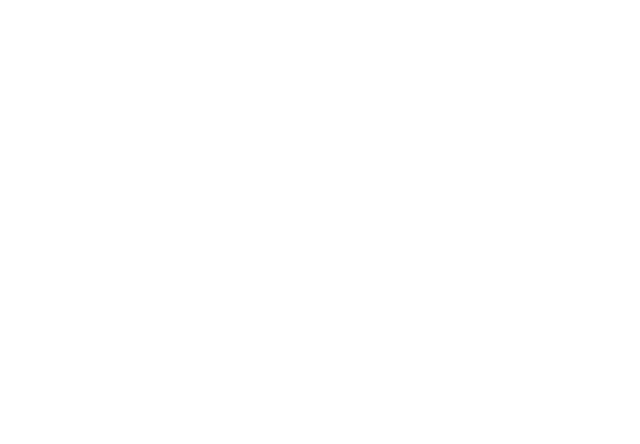
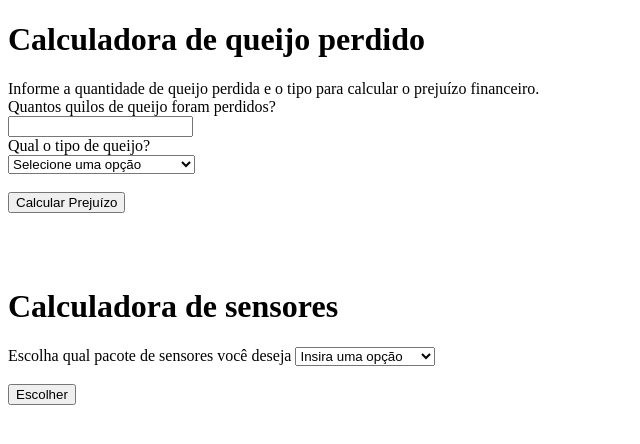
Before and after one commit to 1S-Blue-Cheese-Solutions/Monitoramento-de-Temperatura-e-Umidade-do-Ar, a plain HTML site: page simulador-financeiro/logica-simulador-financeiro.html in a window 1280 px wide. Shown: the whole page, without its empty margins (0-640 px from the left). Drawn offline with Linux system fonts and the light colour scheme.

Commit message:
junção das calculadoras

```diff
--- a/simulador-financeiro/logica-simulador-financeiro.html
+++ b/simulador-financeiro/logica-simulador-financeiro.html
@@ -5,17 +5,94 @@
  A partir do custo de implementação baseado no m² traz o valor "médio" da solução, precisa
  entrar em contato com a equipe para ter o valor exato
 -->
-<!DOCTYPE html>
+<!doctype html>
 <html lang="en">
-<head>
-    <meta charset="UTF-8">
-    <meta name="viewport" content="width=device-width, initial-scale=1.0">
+  <head>
+    <meta charset="UTF-8" />
+    <meta name="viewport" content="width=device-width, initial-scale=1.0" />
     <title>Simulador Financeiro</title>
-</head>
-<body>
+  </head>
+  <body>
+    <h1>Calculadora de queijo perdido</h1>
+    <span>
+      Informe a quantidade de queijo perdida e o tipo para calcular o prejuízo
+      financeiro.
+    </span>
+    <br />
 
-</body>
+    <label>Quantos quilos de queijo foram perdidos?</label><br />
+    <input type="text" id="input_quilos" /><br />
+
+    <label>Qual o tipo de queijo?</label><br />
+    <select id="select_queijo">
+      <option value="0" selected disabled>Selecione uma opção</option>
+      <option value="400">Roquefort (R$400,00 / kg)</option>
+      <option value="120">Gorgonzola (R$120,00 / kg)</option>
+    </select>
+    <br />
+    <br />
+
+    <button onclick="queijoPerdido()">Calcular Prejuízo</button><br /><br />
+
+    <div id="div_resultado"></div>
+
+    <br />
+    <br />
+
+    <h1>Calculadora de sensores</h1>
+    <span> Escolha qual pacote de sensores você deseja </span>
+    <select id="select_pacote">
+      <option selected disabled>Insira uma opção</option>
+      <option value="1">Pacote 10 sensores</option>
+      <option value="2">Pacote 20 sensores</option>
+      <option value="3">Pacote 30 sensores</option>
+    </select>
+    <br />
+    <br />
+
+    <button onclick="escolher()">Escolher</button> <br />
+
+    <div id="div_exbCalc"></div>
+  </body>
 </html>
 <script>
+  function queijoPerdido() {
+    let quilos = Number(input_quilos.value);
+    let precoPorKg = Number(select_queijo.value);
+    let nomeQueijo = select_queijo.options[select_queijo.selectedIndex].text;
 
+    let prejuizoTotal = quilos * precoPorKg;
+
+    div_resultado.innerHTML = `
+            <div>
+                Tipo de queijo: ${nomeQueijo}<br>
+                Quantidade perdida: ${quilos.toFixed(2)}kg<br>
+                Prejuízo total: R$ ${prejuizoTotal.toFixed(2)}
+            </div>
+        `;
+  }
+
+  function escolher() {
+    let pacote = select_pacote.value;
+    let unidSensor = 11;
+
+    if (pacote == "1") {
+      let pacote10 = unidSensor * 10;
+      let pacote10Format = pacote10.toFixed(2);
+
+      div_exbCalc.innerHTML = `Você optou pelo sistema com 10 sensores, seu gasto com sensores será de ${pacote10Format}R$`;
+    }
+    if (pacote == "2") {
+      let pacote20 = unidSensor * 20;
+      let pacote20Format = pacote20.toFixed(2);
+
+      div_exbCalc.innerHTML = `Você optou pelo sistema com 20 sensores, seu gasto com sensores será de ${pacote20Format}R$`;
+    }
+    if (pacote == "3") {
+      let pacote30 = unidSensor * 30;
+      let pacote30Format = pacote30.toFixed(2);
+
+      div_exbCalc.innerHTML = `Você optou pelo sistema com 30 sensores, seu gasto com sensores será de ${pacote30Format}R$`;
+    }
+  }
 </script>
```
